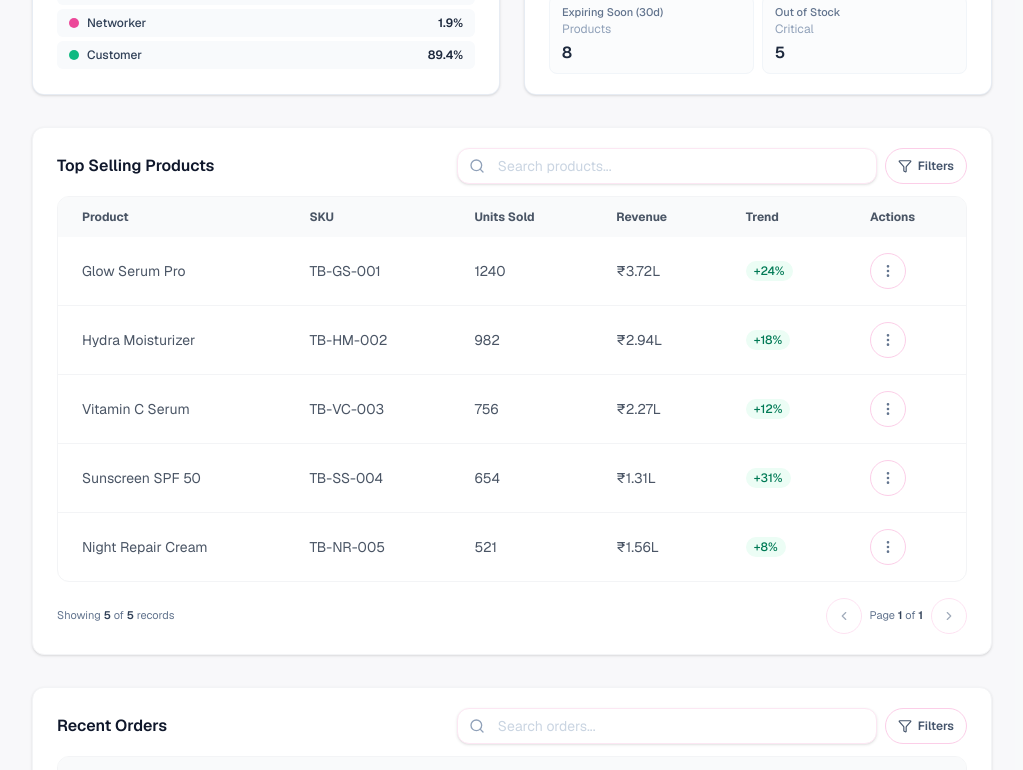
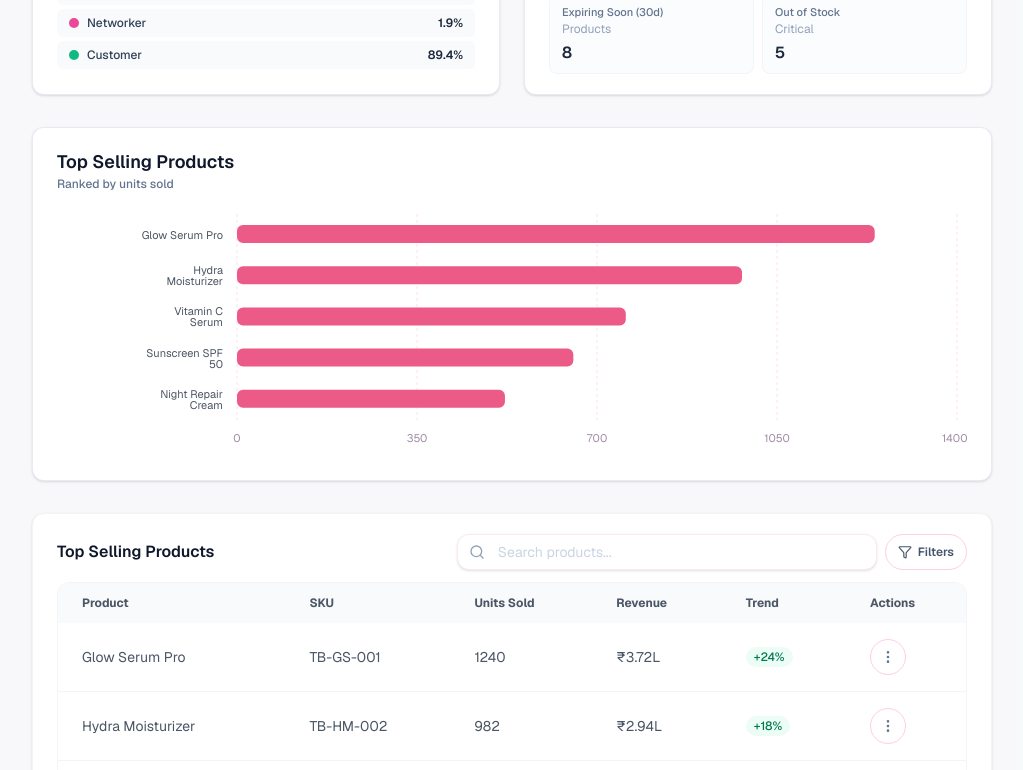
Before and after one commit to ZoyaAnsari19/secure-pharma-master-admin, a Next.js app: page /dashboard in a window 1280 px wide. Shown: the part 1460-2230 px from the top of the page, without its empty margins (256-1279 px from the left). Built offline with nearby package versions, Linux system fonts and the light colour scheme.

Commit message:
Add Top Selling Products Bar Chart to Dashboard: Integrate TopSellingBarChart component for visual representation of top-selling products ranked by units sold. Update layout for improved organization and clarity in product data display.

```diff
--- a/src/app/dashboard/page.tsx
+++ b/src/app/dashboard/page.tsx
@@ -12,6 +12,7 @@ import { RevenueOverviewChart } from "@/components/charts/RevenueOverviewChart";
 import { OrdersOverviewChart } from "@/components/charts/OrdersOverviewChart";
 import { UserDistributionChart } from "@/components/charts/UserDistributionChart";
 import { InventoryStatusChart } from "@/components/charts/InventoryStatusChart";
+import { TopSellingBarChart } from "@/components/charts/TopSellingBarChart";
 import { DataTable, Column } from "@/components/ui/table";
 import { KpiCard, CARD_VARIANTS } from "@/components/ui/kpiCards";
 import { Sidebar } from "@/components/layout/Sidebar";
@@ -294,7 +295,30 @@ export default function DashboardPage() {
                 </Card>
               </div>
 
-              {/* Top selling products — full width */}
+              {/* Top selling products — bar chart card */}
+              <Card className="rounded-xl border border-slate-200/80 bg-white shadow-sm">
+                <CardHeader>
+                  <div>
+                    <CardTitle className="text-lg font-semibold text-slate-800">
+                      Top Selling Products
+                    </CardTitle>
+                    <CardDescription className="text-sm text-slate-500">
+                      Ranked by units sold
+                    </CardDescription>
+                  </div>
+                </CardHeader>
+                <CardContent>
+                  <TopSellingBarChart
+                    data={topProductsRows.map((p) => ({
+                      name: p.name,
+                      value: p.sold,
+                    }))}
+                    metricLabel="Units sold"
+                  />
+                </CardContent>
+              </Card>
+
+              {/* Top selling products table — full width */}
               <DataTable
                 title="Top Selling Products"
                 columns={topProductsColumns}
--- /dev/null
+++ b/src/components/charts/TopSellingBarChart.tsx
@@ -0,0 +1,84 @@
+ "use client";
+
+import {
+  Bar,
+  BarChart,
+  CartesianGrid,
+  ResponsiveContainer,
+  Tooltip,
+  XAxis,
+  YAxis,
+} from "recharts";
+
+export type TopSellingDatum = {
+  name: string;
+  value: number;
+};
+
+type TopSellingBarChartProps = {
+  data: TopSellingDatum[];
+  /**
+   * Label for the metric, shown in tooltip.
+   * Example: "Units sold" or "Revenue".
+   */
+  metricLabel?: string;
+};
+
+export function TopSellingBarChart({
+  data,
+  metricLabel = "Units sold",
+}: TopSellingBarChartProps) {
+  const sorted = [...data].sort((a, b) => b.value - a.value);
+
+  return (
+    <div className="h-64 w-full">
+      <ResponsiveContainer width="100%" height="100%">
+        <BarChart
+          data={sorted}
+          layout="vertical"
+          margin={{ top: 10, bottom: 10, left: 60, right: 10 }}
+        >
+          <CartesianGrid
+            strokeDasharray="3 3"
+            stroke="#fce0ec"
+            horizontal={false}
+          />
+          <XAxis
+            type="number"
+            axisLine={false}
+            tickLine={false}
+            tickMargin={8}
+            tick={{ fontSize: 11, fill: "#9f8ca5" }}
+          />
+          <YAxis
+            type="category"
+            dataKey="name"
+            width={120}
+            axisLine={false}
+            tickLine={false}
+            tickMargin={8}
+            tick={{ fontSize: 11, fill: "#4b5563" }}
+          />
+          <Tooltip
+            formatter={(value: number) => [
+              value.toLocaleString(),
+              metricLabel,
+            ]}
+            contentStyle={{
+              borderRadius: 16,
+              borderColor: "#f9ccd9",
+              boxShadow: "0 18px 45px rgba(236,90,135,0.1)",
+              fontSize: 11,
+            }}
+          />
+          <Bar
+            dataKey="value"
+            radius={[6, 6, 6, 6]}
+            barSize={18}
+            fill="#ec5a87"
+          />
+        </BarChart>
+      </ResponsiveContainer>
+    </div>
+  );
+}
```
